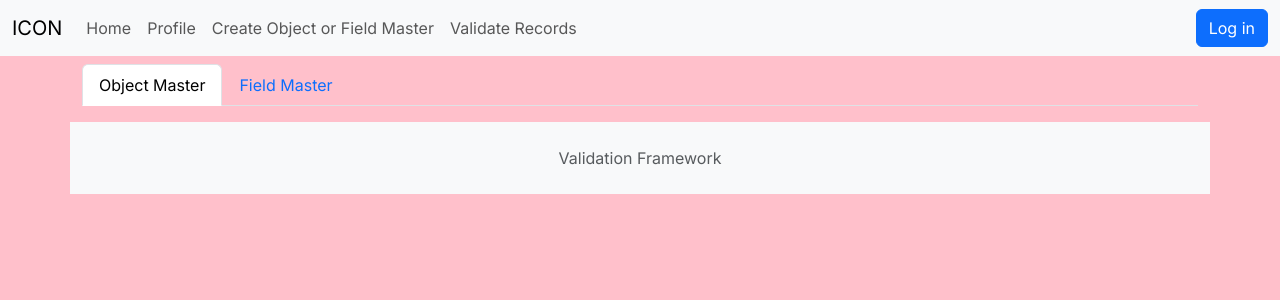
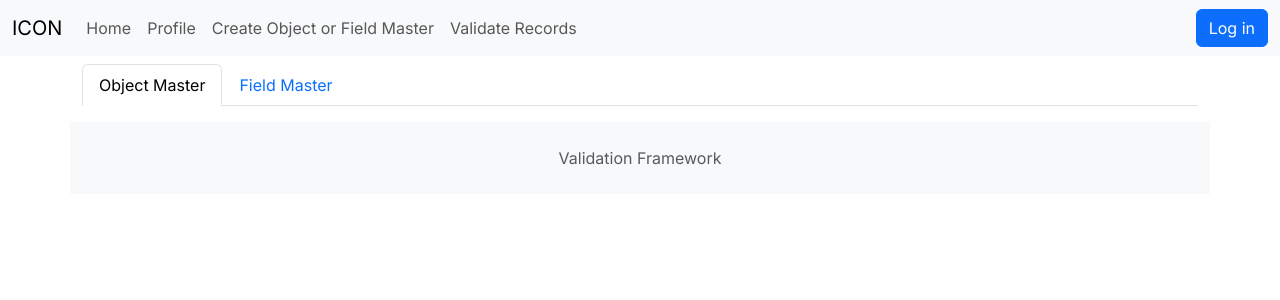
Before and after one commit to abayomi/validation-framework-webapp-1-1-2025, a Next.js app: page / in a window 1280 px wide. Shown: the top 300 px of the page. Built offline with nearby package versions, Linux system fonts and the light colour scheme.

Commit message:
remvoed pink color

```diff
--- a/app/App.scss
+++ b/app/App.scss
@@ -1,5 +1,5 @@
 @import '~bootstrap/scss/bootstrap';
-body {background-color: pink;}
+
 $myColor: red;
 
 h1, h2, h4 {
```
